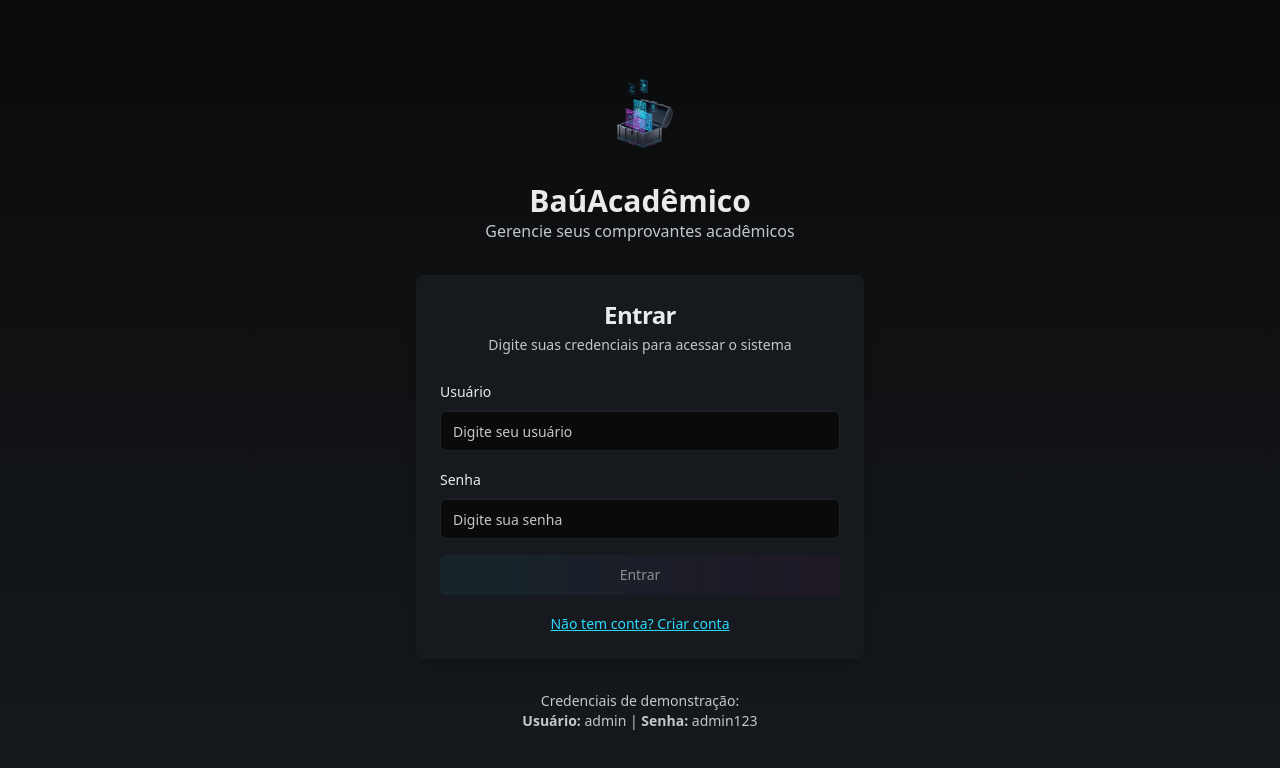
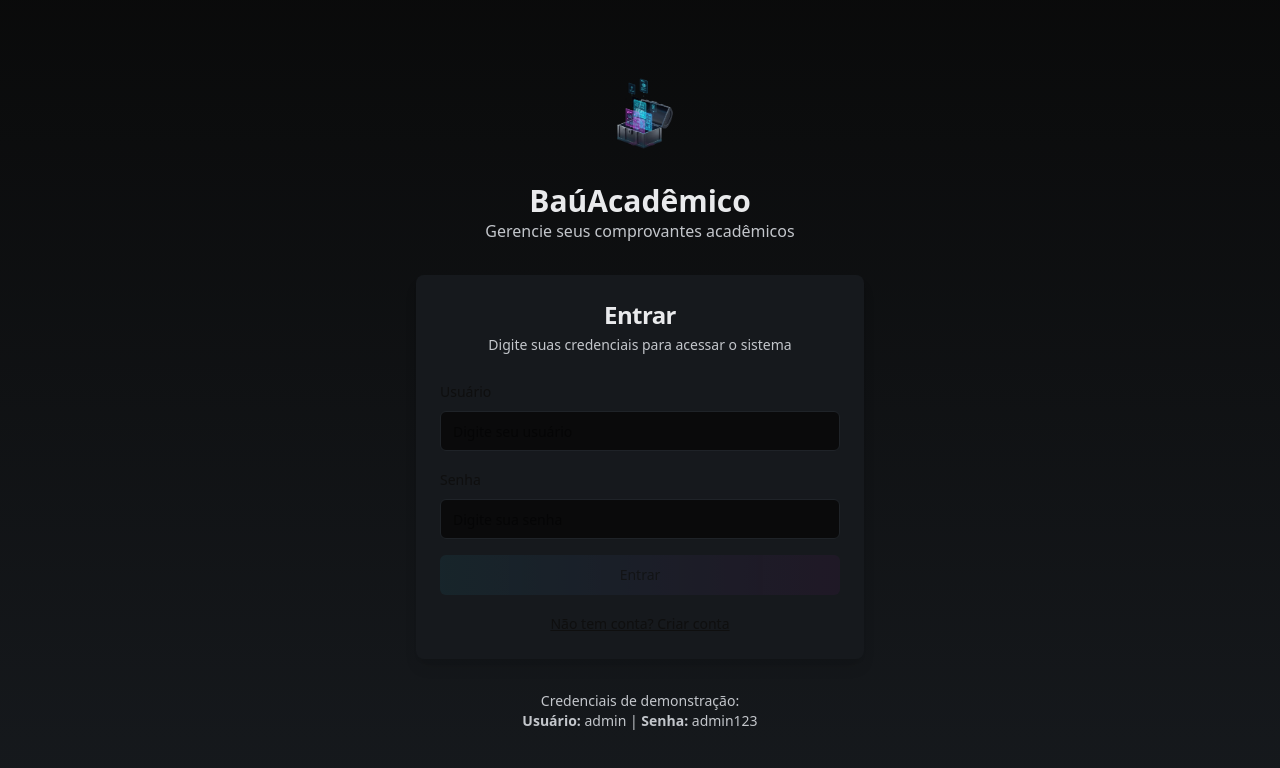
Before and after one commit to Ssnowzx/BauAcademico, a React (Vite) app: page /login in a window 1280 px wide. Shown: the top 768 px of the page. Built offline with nearby package versions, Linux system fonts and the light colour scheme.

Commit message:
fix: melhorar legibilidade de textos em formulários (texto preto e placeholders visíveis)

```diff
--- a/src/index.css
+++ b/src/index.css
@@ -212,6 +212,35 @@
     /* keep the more subtle outer glow for containers */
     box-shadow: 0 6px 24px -8px hsl(var(--primary) / 0.4);
   }
+
+  /* Ensure form controls are legible on white backgrounds (placeholders too) */
+  input,
+  textarea,
+  select,
+  button,
+  input[type="text"],
+  input[type="number"],
+  input[type="date"],
+  .input,
+  .form-input,
+  .form-control,
+  .file-input,
+  .select,
+  label {
+    color: hsl(0 0% 6%) !important; /* near-black for maximum contrast */
+  }
+
+  input::placeholder,
+  textarea::placeholder,
+  select::placeholder {
+    color: rgba(0, 0, 0, 0.45) !important; /* darker placeholder for readability */
+  }
+
+  /* If a control uses a white background, ensure text remains dark */
+  .bg-white input,
+  .bg-white textarea,
+  .bg-white select,
+  .bg-white .input {
+    color: hsl(0 0% 6%) !important;
+  }
 }
-
-/* ...existing code... */
```
